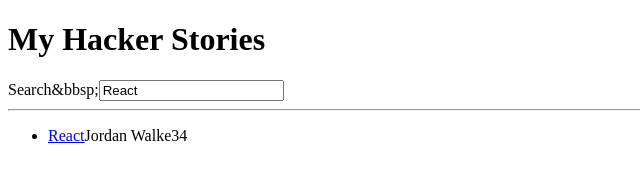
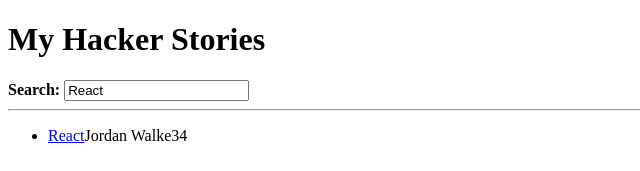
Before and after one commit to adamwoolhether/hacker-stores, a React (Vite) app: page / in a window 1280 px wide. Shown: the top 171 px of the page, without its empty margins (0-640 px from the left). Built offline with nearby package versions, Linux system fonts and the light colour scheme.

Commit message:
Component Composition

```diff
--- a/src/App.jsx
+++ b/src/App.jsx
@@ -93,10 +93,16 @@ const App = () => {
             {/*the event is pass up from Search here, and pass the initial state.*/}
             <InputWithLabel
                 id="search"
-                label="Search"
+                // label="Search"
                 value={searchTerm}
                 onInputChange={handleSearch}
-            />
+            >
+                {/*React Component Composition. We can remove `label="Search"` JSX element above
+                and put "Search:" between the components element tags(below), which allows us
+                to access it via React's children prop (see InputWithLabel func). Now React
+                component elements can behave similarly to native HTML.*/}
+                <strong>Search:</strong>
+            </InputWithLabel>
 
             <hr />
 
@@ -107,15 +113,15 @@ const App = () => {
     )
 };
 
-const InputWithLabel = ({ id, label, value, type = 'text', onInputChange }) => (
+const InputWithLabel = ({ id, value, type = 'text', onInputChange, children }) => (
     /*// Destructuring the prop object, allowing easy access.
     // Another way(above) is to destructure is directly in the functions signature
     const { search, onSearch } = props;*/
 //  React Fragments allow returning siblings elements side by side without a top-level element.
 //  Can be called with `<React.Fragment>`  `</React.Fragment>` or shorthand: `<>` `</>`
 <>
-    <label htmlFor={id}>{label}</label>
-    &bbsp;
+    <label htmlFor={id}>{children}</label>
+    &nbsp;
     {/*pass the event up to the App component via callback, we also provide the state's initial value. This makes Search a 'controlled component'*/}
     <input
         id={id}
```
